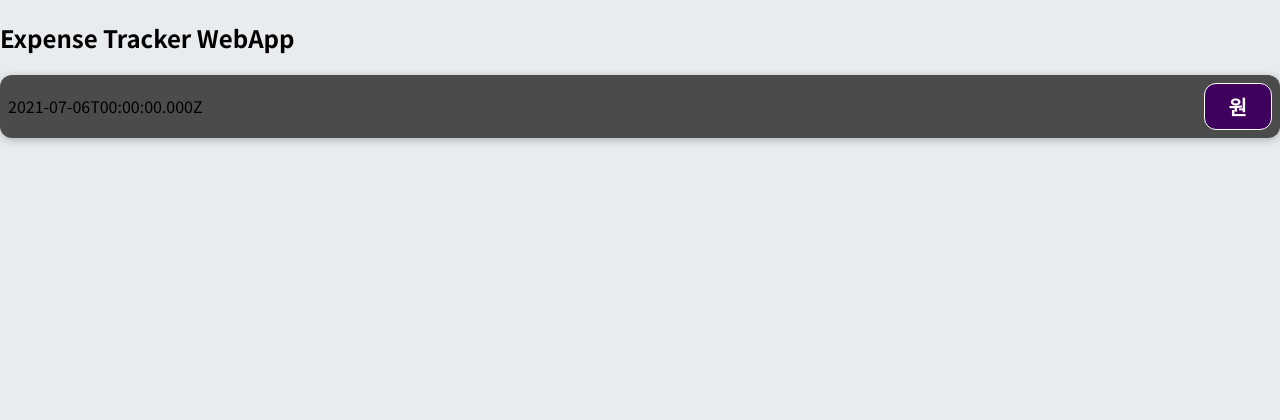
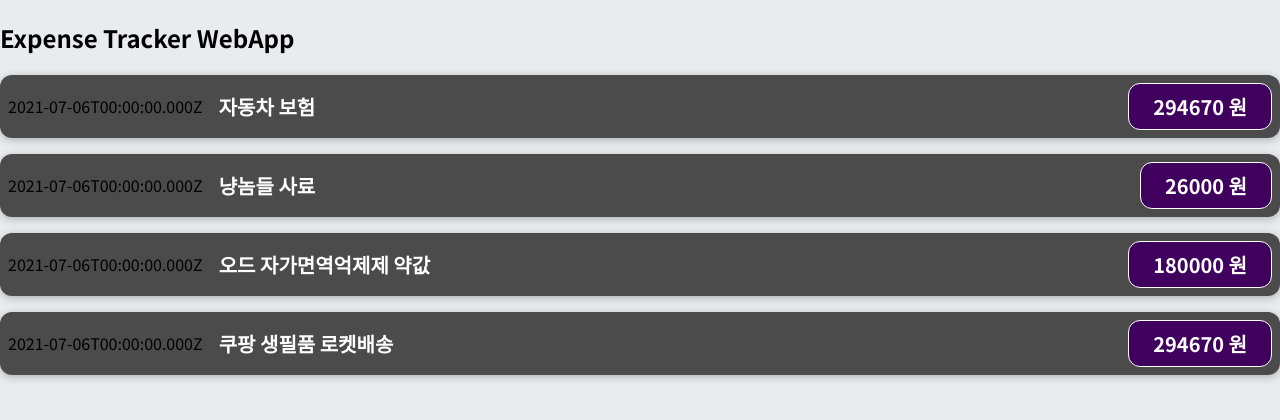
Before and after one commit to glenn-a810/Study, a React (Create React App) app in the folder expense-tracker/: page / in a window 1280 px wide. Shown: the top 420 px of the page. Built offline with nearby package versions, Linux system fonts and the light colour scheme.

Commit message:
Props 기초 다시보기

```diff
--- a/expense-tracker/src/App.js
+++ b/expense-tracker/src/App.js
@@ -5,11 +5,40 @@
   // const para = document.createElement('p')
   // para.textContent = 'This is also visible'
   // document.getElementById('root').append(para)
+  const expenses = [
+    {
+      id: 'e1',
+      title: '자동차 보험',
+      amount: 294670,
+      date: new Date(2021, 6, 6)
+    },
+    {
+      id: 'e2',
+      title: '냥놈들 사료',
+      amount: 26000,
+      date: new Date(2021, 5, 21)
+    },
+    {
+      id: 'e3',
+      title: '오드 자가면역억제제 약값',
+      amount: 180000,
+      date: new Date(2021, 5, 16)
+    },
+    {
+      id: 'e4',
+      title: '쿠팡 생필품 로켓배송',
+      amount: 294670,
+      date: new Date(2021, 6, 4)
+    }
+  ]
 
   return(
     <div>
       <h2>Expense Tracker WebApp</h2>
-      <ExpenseItem />
+      <ExpenseItem title={expenses[0].title} amount={expenses[0].amount} date={expenses[0].date} />
+      <ExpenseItem title={expenses[1].title} amount={expenses[1].amount} date={expenses[1].date}  />
+      <ExpenseItem title={expenses[2].title} amount={expenses[2].amount} date={expenses[2].date}  />
+      <ExpenseItem title={expenses[3].title} amount={expenses[3].amount} date={expenses[3].date}  />
     </div>
   )
 }
```
